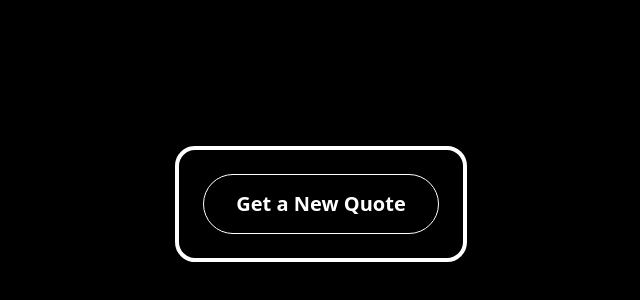
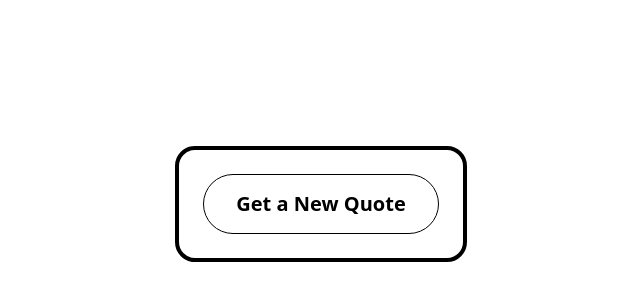
Before and after one commit to amine-omari/quote-generator, a Next.js app: page / in a window 1280 px wide. Shown: the part 196-496 px from the top of the page, without its empty margins (319-959 px from the left). Built offline with nearby package versions, Linux system fonts and the light colour scheme.

Commit message:
remove: useless styles

```diff
--- a/styles/globals.css
+++ b/styles/globals.css
@@ -7,12 +7,10 @@
   height: 100vh;
   align-items: center;
   justify-content: center;
-  background-color: black;
-  color: white;
 }
 
 .card {
-  border: 4px solid white;
+  border: 4px solid black;
   border-radius: 20px;
   padding: 24px;
   display: flex;
@@ -26,13 +24,13 @@
   border-radius: 30px;
   font-weight: 600;
   font-size: 20px;
-  border: 1px solid white;
+  border: 1px solid black;
   transition-duration: 0.5s;
 }
 
 .Button:hover {
-  color: black;
-  background-color: white;
+  color: white;
+  background-color: black;
 }
 
 .Quote {
@@ -56,22 +54,3 @@
 .author {
   font-size: 14px;
 }
-
-.bottom_buttons {
-  display: flex;
-  justify-content: flex-end;
-}
-
-.bottom_buttons button {
-  margin: 0 4px;
-  border: 1px solid white;
-  border-radius: 99px;
-  padding: 4px;
-  transition-duration: 0.5s;
-}
-
-.bottom_buttons button:hover {
-  border-color: black;
-  color: black;
-  background-color: white;
-}
```
